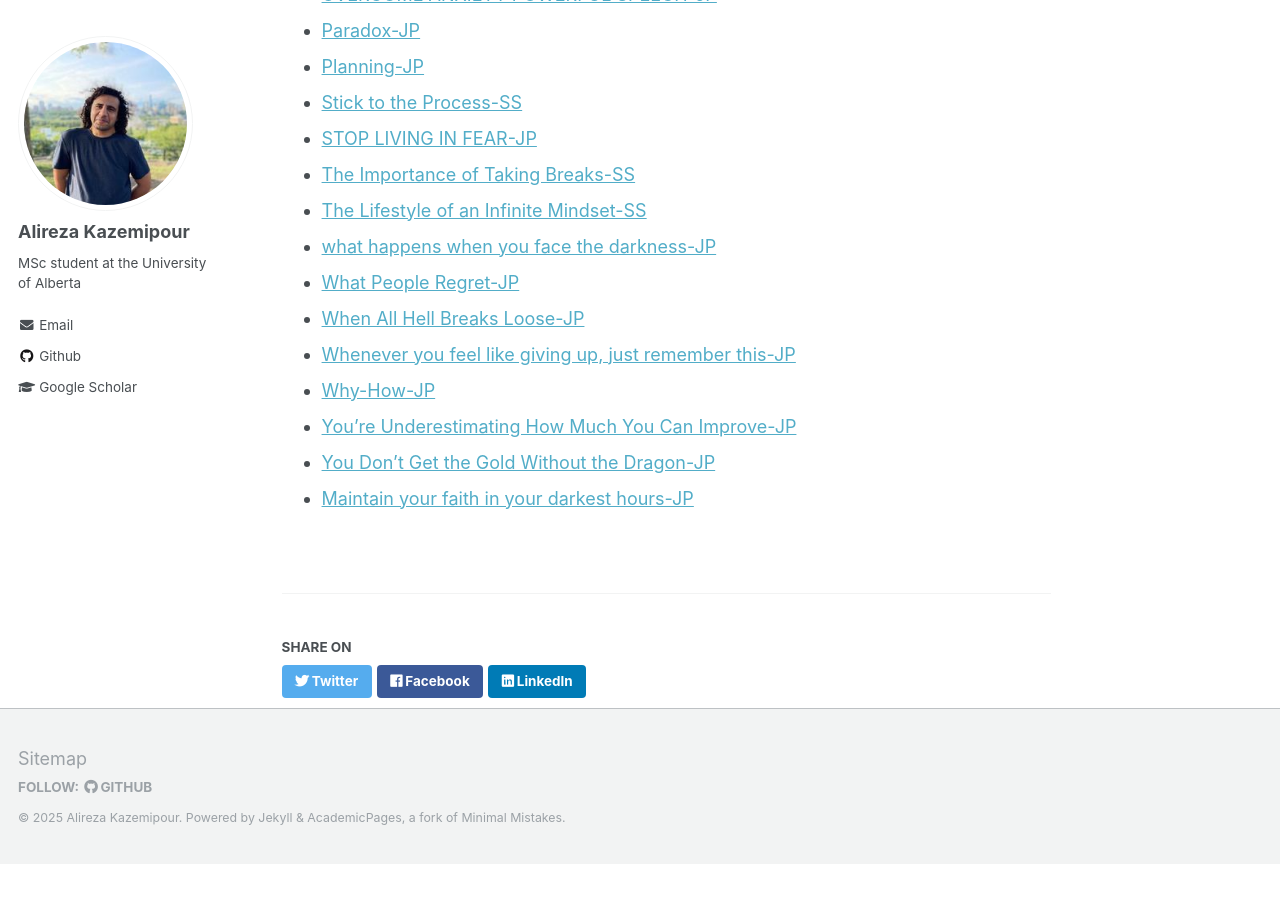
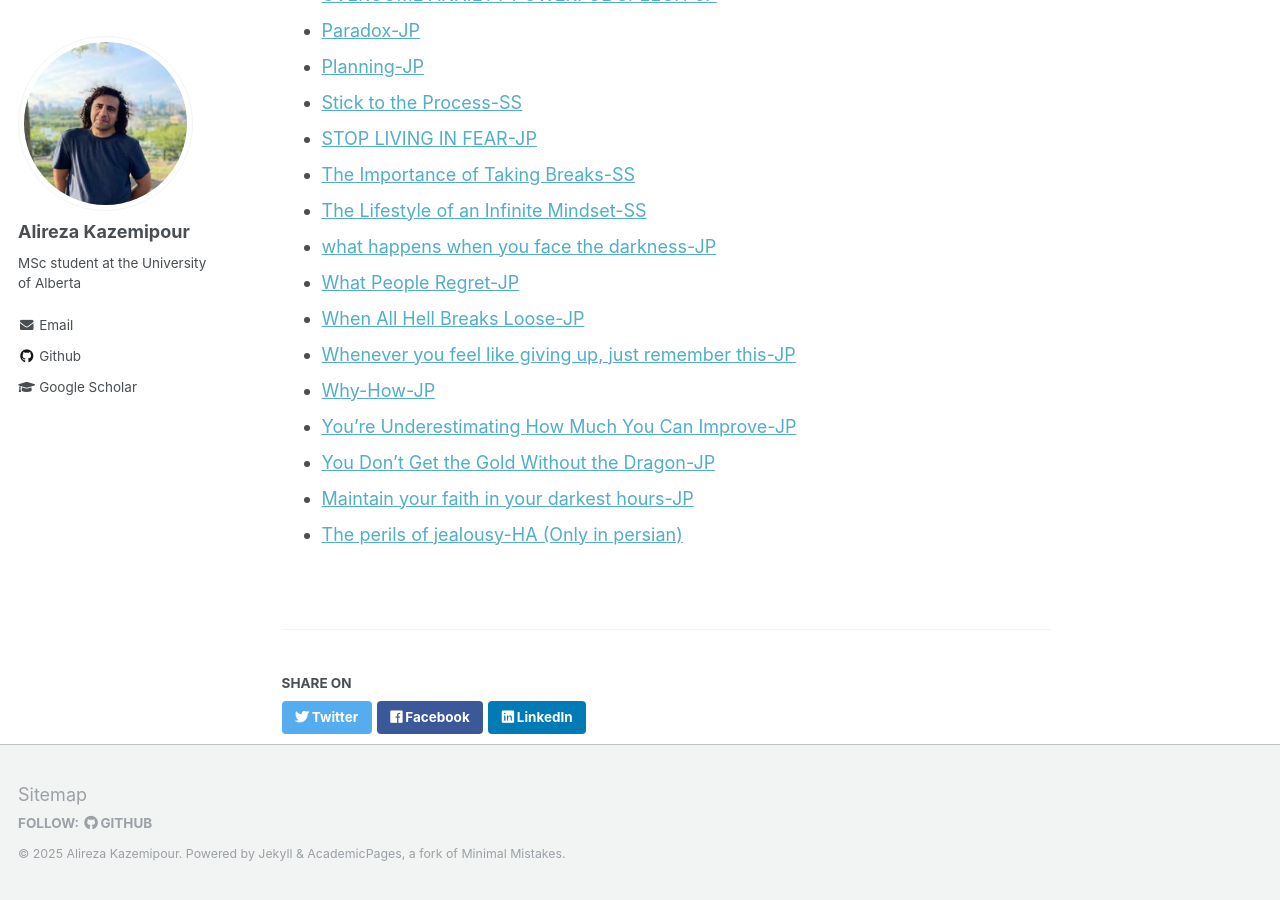
Before and after one commit to alirezakazemipour/alirezakazemipour.github.io, a Jekyll site: the page built from _misc/misc-1.md, in a window 1280 px wide and 900 px high, scrolled down 684 px. Built offline with Jekyll 4.4.1, drawn with Linux system fonts in a browser that asks for light colours; before the commit the page ends 1548 px from its top, so only the background shows below that.

Commit message:
add new videa

```diff
--- a/_misc/misc-1.md
+++ b/_misc/misc-1.md
@@ -31,3 +31,4 @@ permalink: /misc/misc-1
 - [You're Underestimating How Much You Can Improve-JP](https://github.com/alirezakazemipour/alirezakazemipour.github.io/raw/refs/heads/master/_vids%2FYou%27re%20Underestimating%20How%20Much%20You%20Can%20Improve-JP.mp4)
 - [You Don’t Get the Gold Without the Dragon-JP](https://github.com/alirezakazemipour/alirezakazemipour.github.io/raw/refs/heads/master/_vids%2FYou%20Don%E2%80%99t%20Get%20the%20Gold%20Without%20the%20Dragon-JP.mp4)
 - [Maintain your faith in your darkest hours-JP](https://github.com/alirezakazemipour/alirezakazemipour.github.io/raw/refs/heads/master/_vids%2FMaintain%20your%20faith%20in%20your%20darkest%20hours.mp4)
+- [The perils of jealousy-HA (Only in persian)](https://github.com/alirezakazemipour/alirezakazemipour.github.io/raw/refs/heads/master/_vids%2jealousy-HA.mp4)
```
Also changed, not shown: 1 other file.
